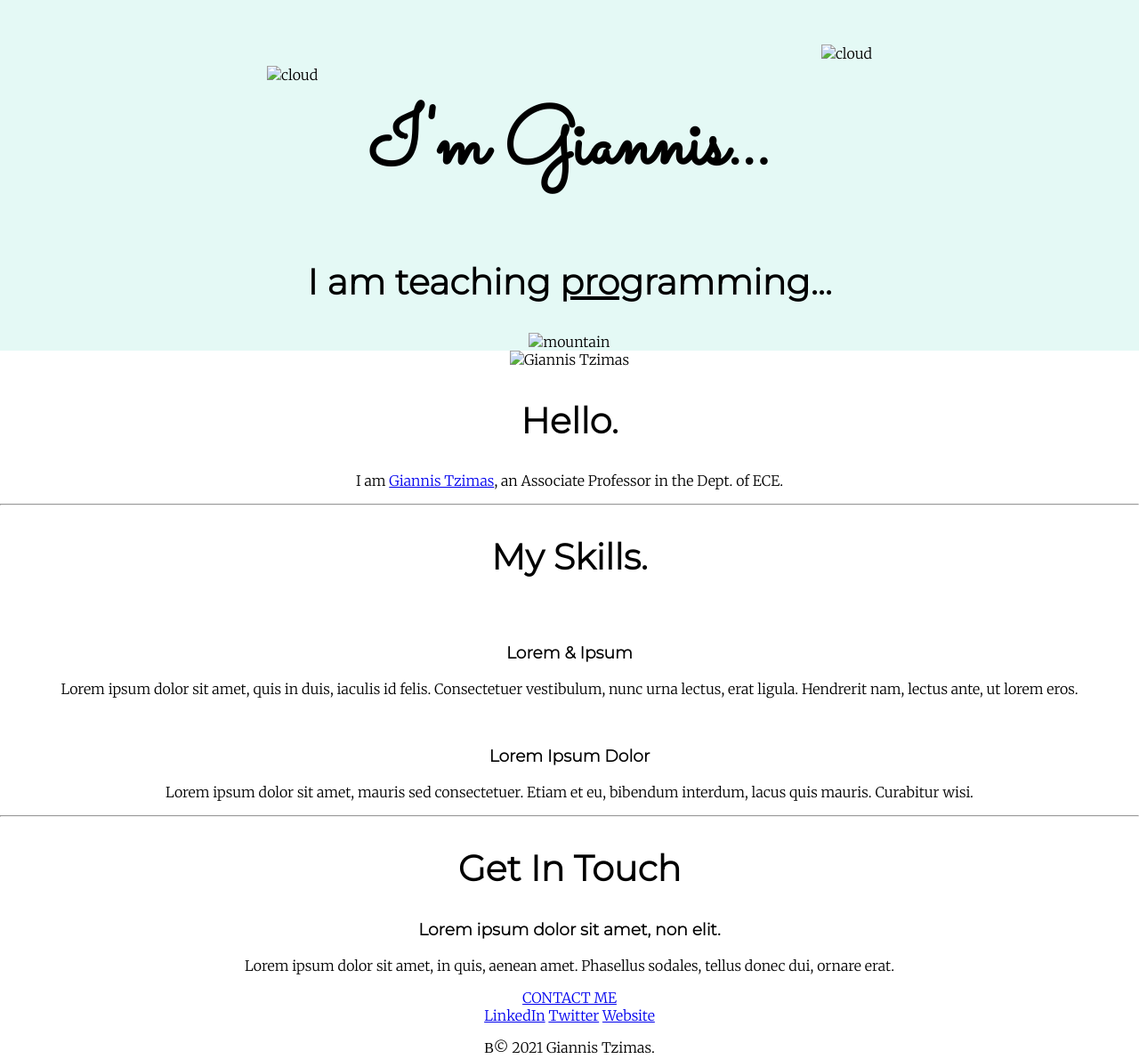
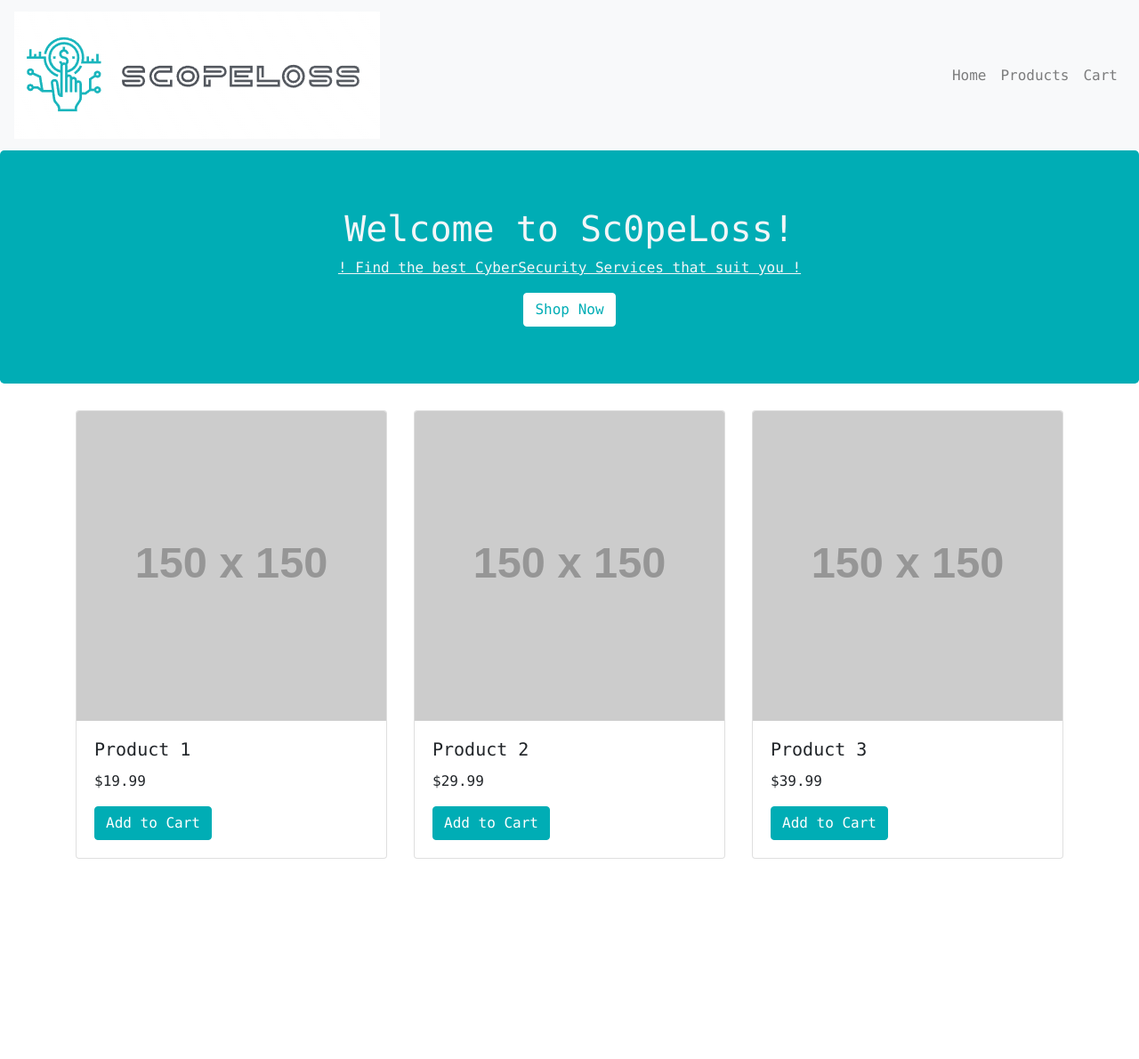
Before and after one commit to NoTryhardeR/Sc0peLoss, a plain HTML site: page index.html in a window 1280 px wide. Shown: the whole page at 89% size. After the commit the page ends 1005 px from the top, so only its background shows below. Drawn offline with nearby package versions, Linux system fonts and the light colour scheme; placeholder pictures from the web are drawn by us.

Commit message:
Add files via upload

```diff
--- a/index.html
+++ b/index.html
@@ -1,57 +1,80 @@
 <!DOCTYPE html>
-<html lang="en" dir="ltr">
+<html lang="en">
 <head>
-    <meta charset="utf-8">
-    <title>Giannis Professional Web Site</title>
-    <link rel="stylesheet" type="text/css" href="styles.css">
-    <link rel="icon" href="favicon.ico">
-    <link rel="preconnect" href="https://fonts.googleapis.com">
-    <link rel="preconnect" href="https://fonts.gstatic.com" crossorigin>
-    <link href="https://fonts.googleapis.com/css2?family=Merriweather:wght@300&family=Montserrat:wght@300&family=Sacramento&display=swap"
-    rel="stylesheet">
+    <meta charset="UTF-8">
+    <meta http-equiv="X-UA-Compatible" content="IE=edge">
+    <meta name="viewport" content="width=device-width, initial-scale=1.0">
+    <title>Sc0peLoss-CyberSecurity</title>
+    <link rel="stylesheet" href="https://stackpath.bootstrapcdn.com/bootstrap/4.5.2/css/bootstrap.min.css">
+    <link rel="stylesheet" href="styles.css">
 </head>
 <body>
-    <div class="top-container">
-    <img class="top-cloud" src="images/cloud.png" alt="cloud">
-    <h1>I'm Giannis...</h1>
-    <h2>I am teaching <span class="pro">pro</span>gramming...</h2>
-    <img class="bottom-cloud" src="images/cloud.png" alt="cloud">
-    <img src="images/mountain.png" alt="mountain">
+    <!-- Navbar -->
+    <nav class="navbar navbar-expand-lg navbar-light bg-light">
+        <a class="navbar-brand" href="#">
+            <img src="Logo.png" alt="Scopeloss Logo" class="d-inline-block align-top">
+        </a>
+        <button class="navbar-toggler" type="button" data-toggle="collapse" data-target="#navbarNav" aria-controls="navbarNav" aria-expanded="false" aria-label="Toggle navigation">
+            <span class="navbar-toggler-icon"></span>
+        </button>
+        <div class="collapse navbar-collapse" id="navbarNav">
+            <ul class="navbar-nav ml-auto">
+                <li class="nav-item"><a class="nav-link" href="#">Home</a></li>
+                <li class="nav-item"><a class="nav-link" href="#">Products</a></li>
+                <li class="nav-item"><a class="nav-link" href="#">Cart</a></li>
+            </ul>
         </div>
-    <div class="middle-container">
-    <div class="profile">
-    <img src="images/Giannis.png" alt="Giannis Tzimas">
-    <h2>Hello.</h2>
-    <p>I am <a href="https://dmlab.edu.gr/team/tzimas/">Giannis Tzimas</a>, an Associate Professor in the Dept. of ECE.</p>
+    </nav>
+
+    <!-- Hero Section -->
+    <div class="jumbotron text-center">
+        <h1>Welcome to Sc0peLoss!</h1>
+        <p><u class="Selling-spot">! Find the best CyberSecurity Services that suit you !</u></p>
+        <a href="#" class="btn btn-primary btn-shop">Shop Now</a>
     </div>
-    <hr>
-    <div class="skills">
-        <h2>My Skills.</h2>
-        <div class="skill-row">
-        <img class="" src="images/computer.png" alt="">
-        <h3>Lorem & Ipsum</h3>
-        <p>Lorem ipsum dolor sit amet, quis in duis, iaculis id felis. Consectetuer vestibulum, nunc urna lectus, erat ligula. Hendrerit
-    nam, lectus ante, ut lorem eros.</p>
-        </div>
-        <div class="skill-row">
-        <img class="" src="images/chillies.png" alt="">
-        <h3>Lorem Ipsum Dolor</h3>
-        <p>Lorem ipsum dolor sit amet, mauris sed consectetuer. Etiam et eu, bibendum interdum, lacus quis mauris. Curabitur wisi.</p>
+
+    <!-- Product Section -->
+    <div class="container">
+        <div class="row">
+            <!-- Product Card 1 -->
+            <div class="col-md-4">
+                <div class="card">
+                    <img src="https://via.placeholder.com/150" class="card-img-top" alt="Product 1">
+                    <div class="card-body">
+                        <h5 class="card-title">Product 1</h5>
+                        <p class="card-text">$19.99</p>
+                        <button class="btn btn-primary add-to-cart">Add to Cart</button>
                     </div>
                 </div>
-        <hr>
-        <div class="contact-me">
-        <h2>Get In Touch</h2>
-        <h3>Lorem ipsum dolor sit amet, non elit.</h3>
-        <p>Lorem ipsum dolor sit amet, in quis, aenean amet. Phasellus sodales, tellus donec dui, ornare erat.</p>
-        <a class="btn" href="mailto:name@email.com">CONTACT ME</a>
+            </div>
+            <!-- Product Card 2 -->
+            <div class="col-md-4">
+                <div class="card">
+                    <img src="https://via.placeholder.com/150" class="card-img-top" alt="Product 2">
+                    <div class="card-body">
+                        <h5 class="card-title">Product 2</h5>
+                        <p class="card-text">$29.99</p>
+                        <button class="btn btn-primary add-to-cart">Add to Cart</button>
                     </div>
                 </div>
-        <div class="bottom-container">
-        <a class="footer-link" href="https://www.linkedin.com/">LinkedIn</a>
-        <a class="footer-link" href="https://twitter.com/">Twitter</a>
-        <a class="footer-link" href="https://dmlab.edu.gr/">Website</a>
-        <p>Β© 2021 Giannis Tzimas.</p>
             </div>
+            <!-- Product Card 3 -->
+            <div class="col-md-4">
+                <div class="card">
+                    <img src="https://via.placeholder.com/150" class="card-img-top" alt="Product 3">
+                    <div class="card-body">
+                        <h5 class="card-title">Product 3</h5>
+                        <p class="card-text">$39.99</p>
+                        <button class="btn btn-primary add-to-cart">Add to Cart</button>
+                    </div>
+                </div>
+            </div>
+        </div>
+    </div>
+
+    <script src="https://code.jquery.com/jquery-3.5.1.slim.min.js"></script>
+    <script src="https://cdn.jsdelivr.net/npm/@popperjs/core@2.9.2/dist/umd/popper.min.js"></script>
+    <script src="https://stackpath.bootstrapcdn.com/bootstrap/4.5.2/js/bootstrap.min.js"></script>
+    <script src="script.js"></script>
 </body>
 </html>
--- /dev/null
+++ b/script.js
@@ -0,0 +1,13 @@
+document.addEventListener('DOMContentLoaded', () => {
+    const cart = [];
+
+    document.querySelectorAll('.add-to-cart').forEach(button => {
+        button.addEventListener('click', () => {
+            const product = button.parentElement.querySelector('.card-title').innerText;
+            const price = button.parentElement.querySelector('.card-text').innerText;
+            cart.push({ product, price });
+            alert(`${product} added to cart!`);
+            console.log(cart);
+        });
+    });
+});
--- a/styles.css
+++ b/styles.css
@@ -1,40 +1,36 @@
-body{
-    margin: 0;
-    text-align: center;
-    font-family: 'Merriweather', serif;
+body {
+    font-family: monaco,Consolas,Lucida Console,monospace;
+    background-color: white;
+    padding-bottom: 20px;
 }
-h1{
-    margin-top: 0;
-    font-family: 'Sacramento', cursive;
-    font-size: 90px;
+
+.jumbotron {
+    background-color: #00ADB5;
+    color: #f3f6f8;
+    margin-bottom: 30px;
 }
-h2{
-    font-family: 'Montserrat', sans-serif;
-    font-size: 2.5rem;
+
+.card {
+    margin-bottom: 20px;
 }
-h3 {
-    font-family: 'Montserrat', sans-serif;
-    border: #249e88;
+
+.navbar-brand {
+    font-size: larger;
+    font-weight: bold;
 }
-.top-container{
-    background-color: #E4F9F5;
-    position: relative;
-    padding-top: 100px;
+
+.add-to-cart{
+    background-color: #00ADB5;
+    border-color: #00ADB5;
+    color: white;
 }
-.middle-container{
+
+.btn-shop{
+    background-color: white;
+    border-color: white;
+    color: #00ADB5;
 }
-.bottom-container{
+
+.Selling-spot{
+    text-decoration-line: underline;
 }
-.pro{
-    text-decoration: underline;
-   }
-.top-cloud{
-    position: absolute;
-    right: 300px;
-    top:50px;
-   }
-.bottom-cloud{
-    position: absolute;
-    left: 300px;
-    bottom: 300px;
-}
```
Also changed, not shown: Logo.png (added). Lines whose indentation alone changed are shown as unchanged.
